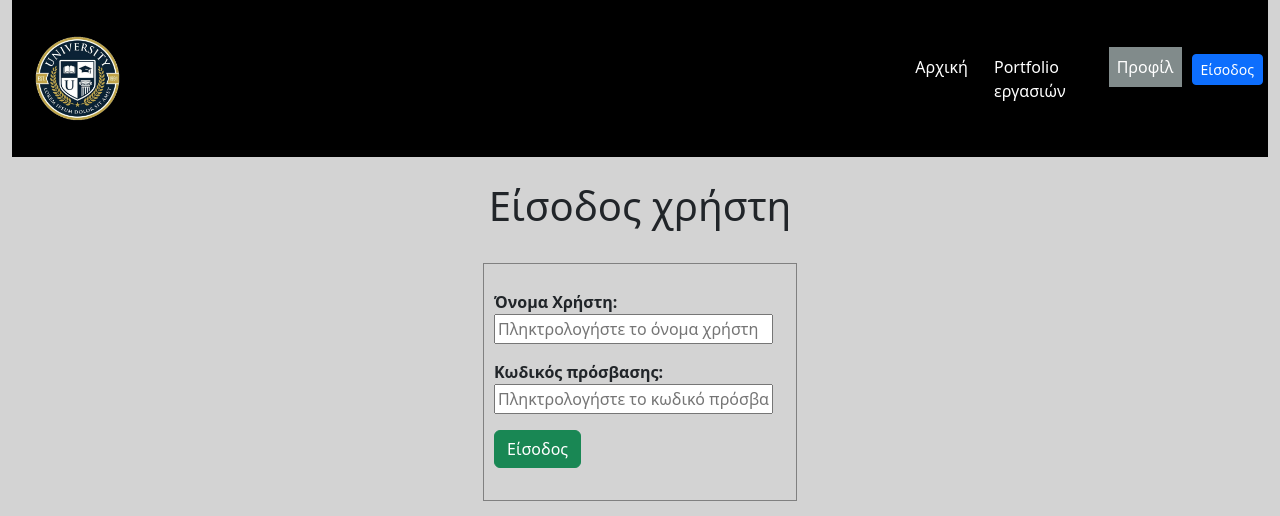
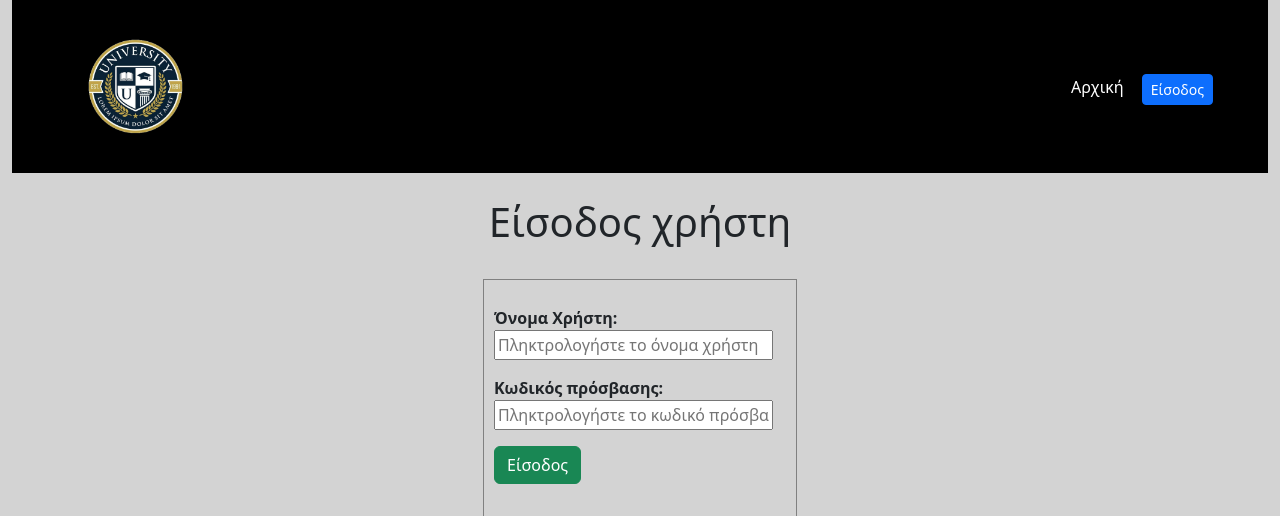
Before and after one commit to Uthil/MSC_in_PHP, a PHP site: page /login.php in a window 1280 px wide. Shown: the top 516 px of the page. Run offline with PHP 8.4, Linux system fonts and the light colour scheme.

Commit message:
code corrections

```diff
--- a/login.php
+++ b/login.php
@@ -22,14 +22,14 @@
     $sql = "SELECT * FROM users WHERE username = '$username'";
     $result = $con->query($sql);
     $n = $result->num_rows;
-      if ($n == 0){
+    if ($n == 0) {
       $con->close();
       echo '<script>alert("Τα στοιχεία που δώσατε είναι λάθος!"); document.location="login.php";</script>';
     } else {
       // Η μεταβλητή $user περιλαμβάνει τα στοιχεία του χρήστη (αποτελέσματα)
       $user = $result->fetch_assoc();
       $user_password = $user['password'];
-          if($user_password != $password){
+      if ($user_password != $password) {
         $con->close();
         echo '<script>alert("Τα στοιχεία που δώσατε είναι λάθος!"); document.location="login.php";</script>';
       } else {
@@ -54,12 +54,12 @@
               <li class="nav-item">
                 <a class="nav-link" href="index.php"> Αρχική </a>
               </li>
-            <li class="nav-item">
+              <!--<li class="nav-item"> //Δεν χρειάζονται τα κουμπια εφοσον δεν έχει κάνει είσοδο χρήστης
               <a class="nav-link" href="portfolio.php">Portfolio εργασιών</a>
             </li>
             <li class="nav-item">
               <a class="nav-link" href="profile.php" style="background-color:rgb(129, 139, 139)">Προφίλ</a>
-            </li>
+            </li>-->
               <li><a href="login.php" class="btn btn-primary btn-sm" style="margin-top:10%">Είσοδος</a></li>
             </ul>
           </nav>
--- a/register.php
+++ b/register.php
@@ -82,12 +82,12 @@
               <li class="nav-item">
                 <a class="nav-link" href="index.php"> Αρχική </a>
               </li>
-              <li class="nav-item">
+              <!--<li class="nav-item"> //Δεν χρειάζονται τα κουμπια εφοσον δεν έχει κάνει είσοδο χρήστης
                 <a class="nav-link" href="portfolio.php">Portfolio εργασιών</a>
               </li>
               <li class="nav-item">
                 <a class="nav-link" href="profile.php" style="background-color:rgb(129, 139, 139)">Προφίλ</a>
-              </li>
+              </li>-->
               <li><a href="login.php" class="btn btn-primary btn-sm" style="margin-top:10%">Είσοδος</a></li>
             </ul>
           </nav>
```
Also changed, not shown: index.php (+5 -5 lines). Lines whose indentation alone changed are shown as unchanged.
